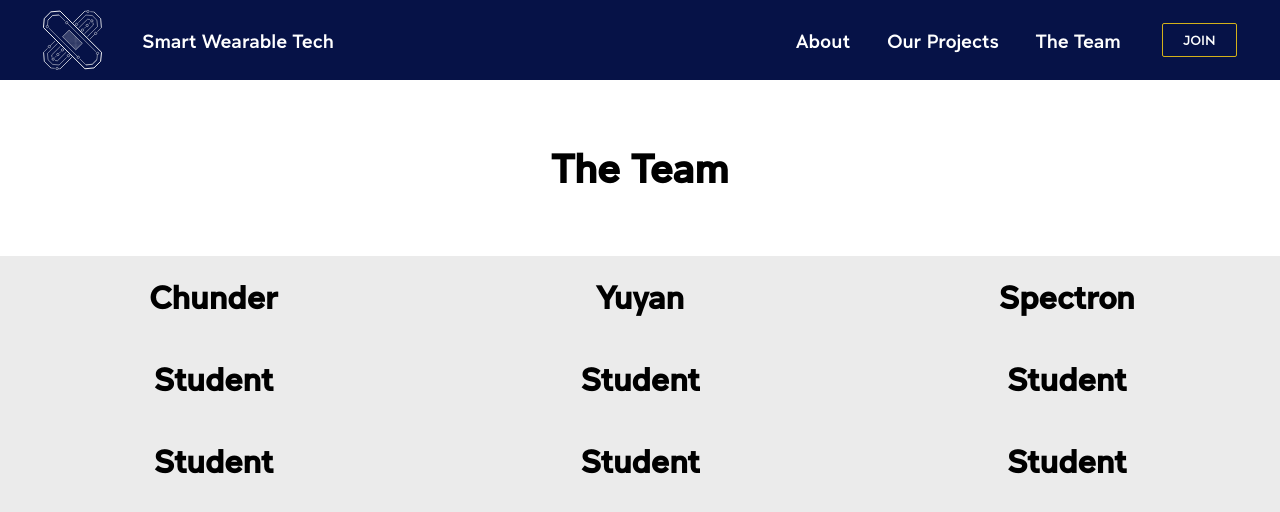
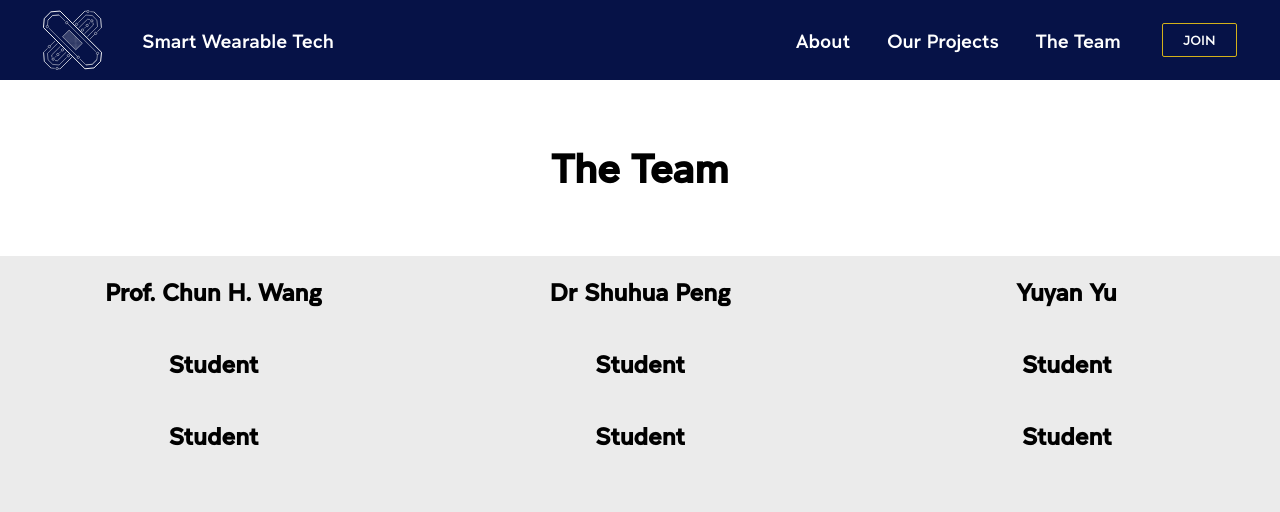
Before and after one commit to akiramcphee/swt_website, a React (Create React App) app: page /profiles in a window 1280 px wide. Shown: the top 512 px of the page. Built offline with nearby package versions, Linux system fonts and the light colour scheme.

Commit message:
feat: no more chundering spectrons

```diff
--- a/src/Profiles/Profiles.js
+++ b/src/Profiles/Profiles.js
@@ -17,35 +17,35 @@ export default function Profiles() {
 						<div className = "profile_background">
 							<div className = "row">
 								<div className="col-4">
-									<h1 className = "Team">Chunder</h1>
+									<h2 className = "Team">Prof. Chun H. Wang</h2>
 								</div>
 								<div className="col-4">
-									<h1 className = "Team">Yuyan</h1>
+									<h2 className = "Team">Dr Shuhua Peng</h2>
 								</div>
 								<div className="col-4">
-									<h1 className = "Team">Spectron</h1>
+									<h2 className = "Team">Yuyan Yu</h2>
 								</div>
 							</div>
 							<div className = "row">
 								<div className="col-4">
-									<h1 className = "Team">Student</h1>
+									<h2 className = "Team">Student</h2>
 								</div>
 								<div className="col-4">
-									<h1 className = "Team">Student</h1>
+									<h2 className = "Team">Student</h2>
 								</div>
 								<div className="col-4">
-									<h1 className = "Team">Student</h1>
+									<h2 className = "Team">Student</h2>
 								</div>
 							</div>
 							<div className = "row">
 								<div className="col-4">
-									<h1 className = "Team">Student</h1>
+									<h2 className = "Team">Student</h2>
 								</div>
 								<div className="col-4">
-									<h1 className = "Team">Student</h1>
+									<h2 className = "Team">Student</h2>
 								</div>
 								<div className="col-4">
-									<h1 className = "Team">Student</h1>
+									<h2 className = "Team">Student</h2>
 								</div>
 							</div>
 						</div>
```
